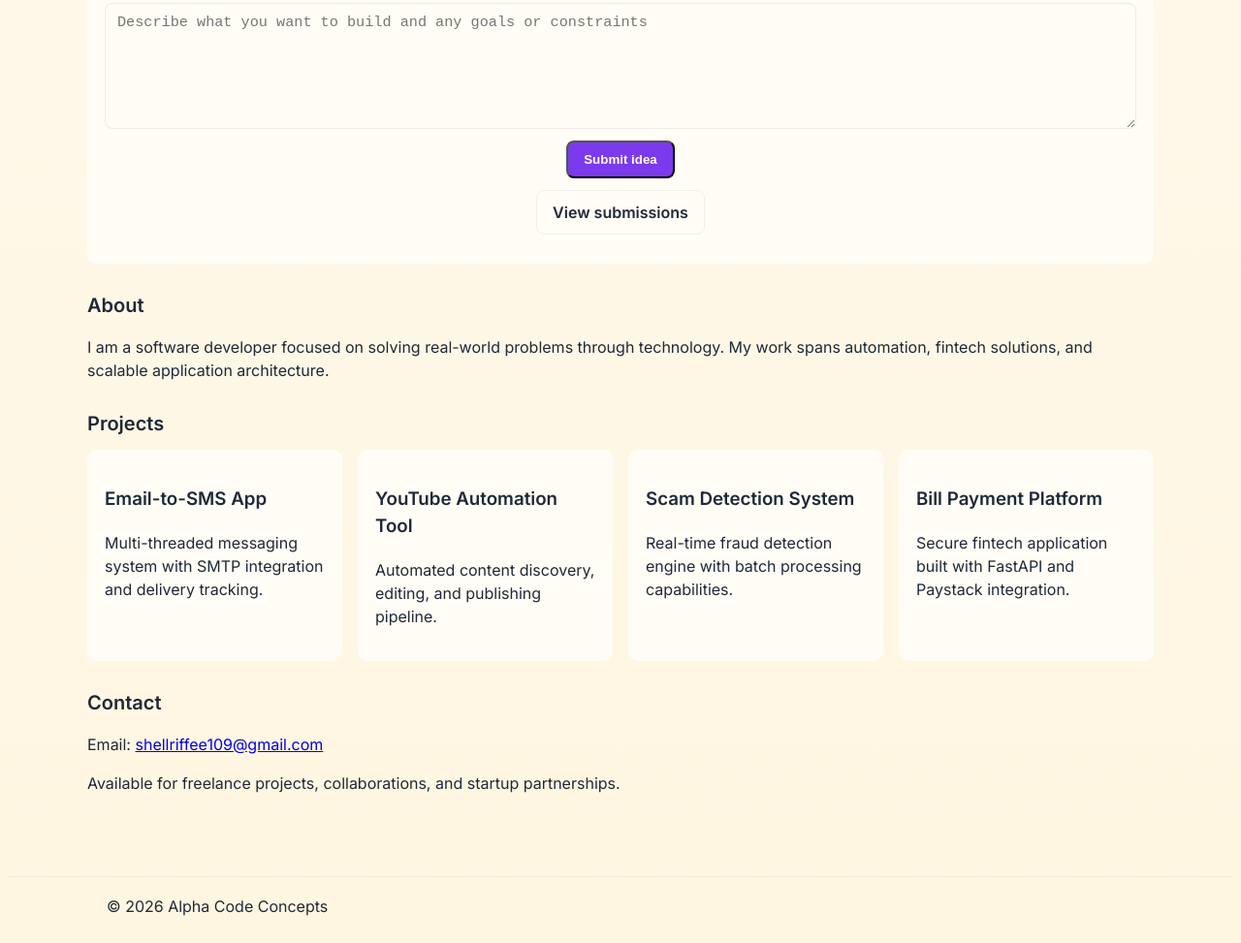
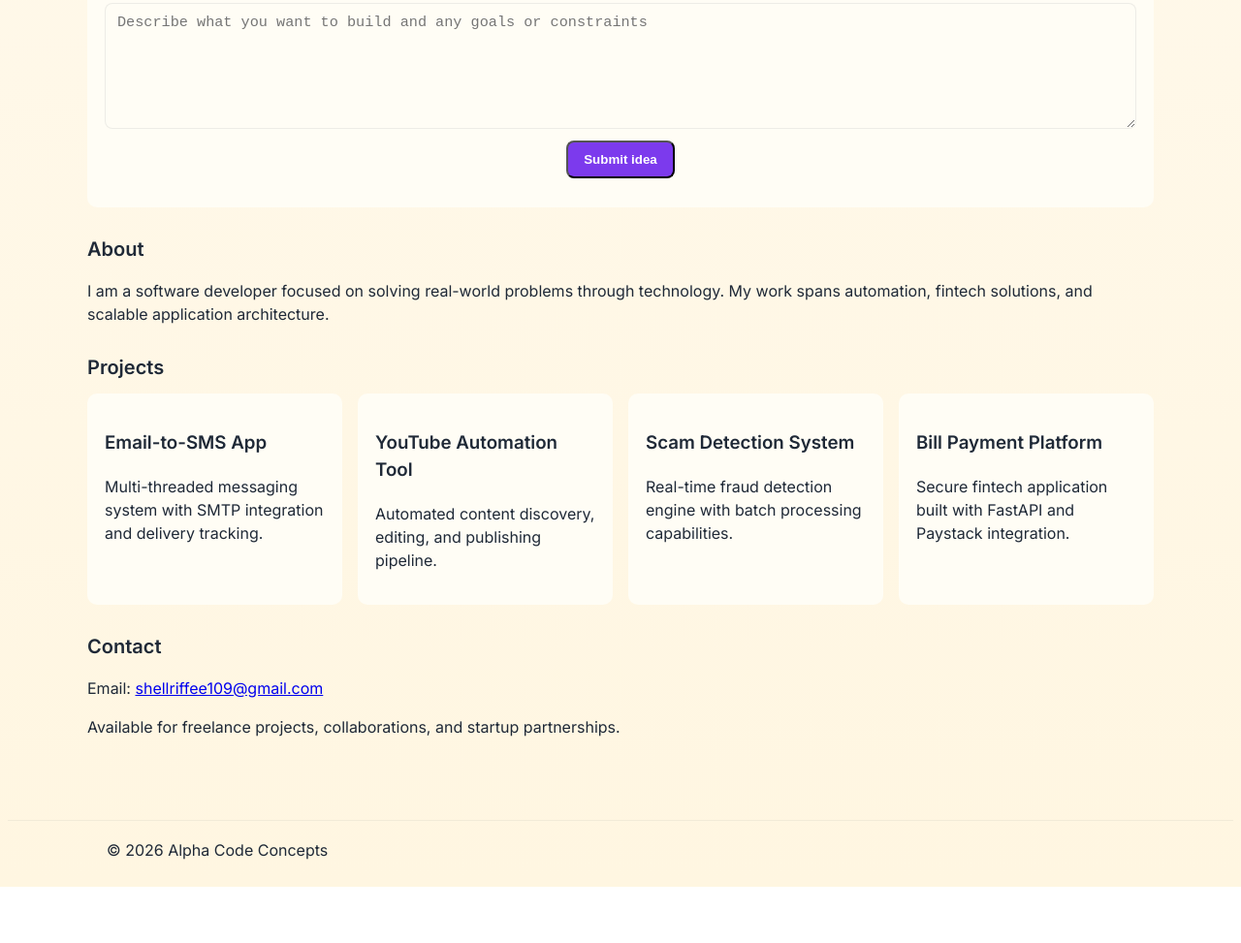
Before and after one commit to alphacode7988/alphacodeconcepts, a plain HTML site: page index.html in a window 1280 px wide. Shown: the part 870-1843 px from the top of the page at 97% size. After the commit the page ends 1785 px from the top, so only its background shows below. Drawn offline with Linux system fonts and the light colour scheme.

Commit message:
view submittion button removed

```diff
--- a/index.html
+++ b/index.html
@@ -85,7 +85,6 @@
 
           <div class="form-row form-actions">
             <button type="submit" class="btn">Submit idea</button>
-            <a href="submissions.html" class="btn btn-outline" id="view-submissions">View submissions</a>
           </div>
 
           <div id="idea-success" class="success-message" aria-live="polite" hidden>
```
